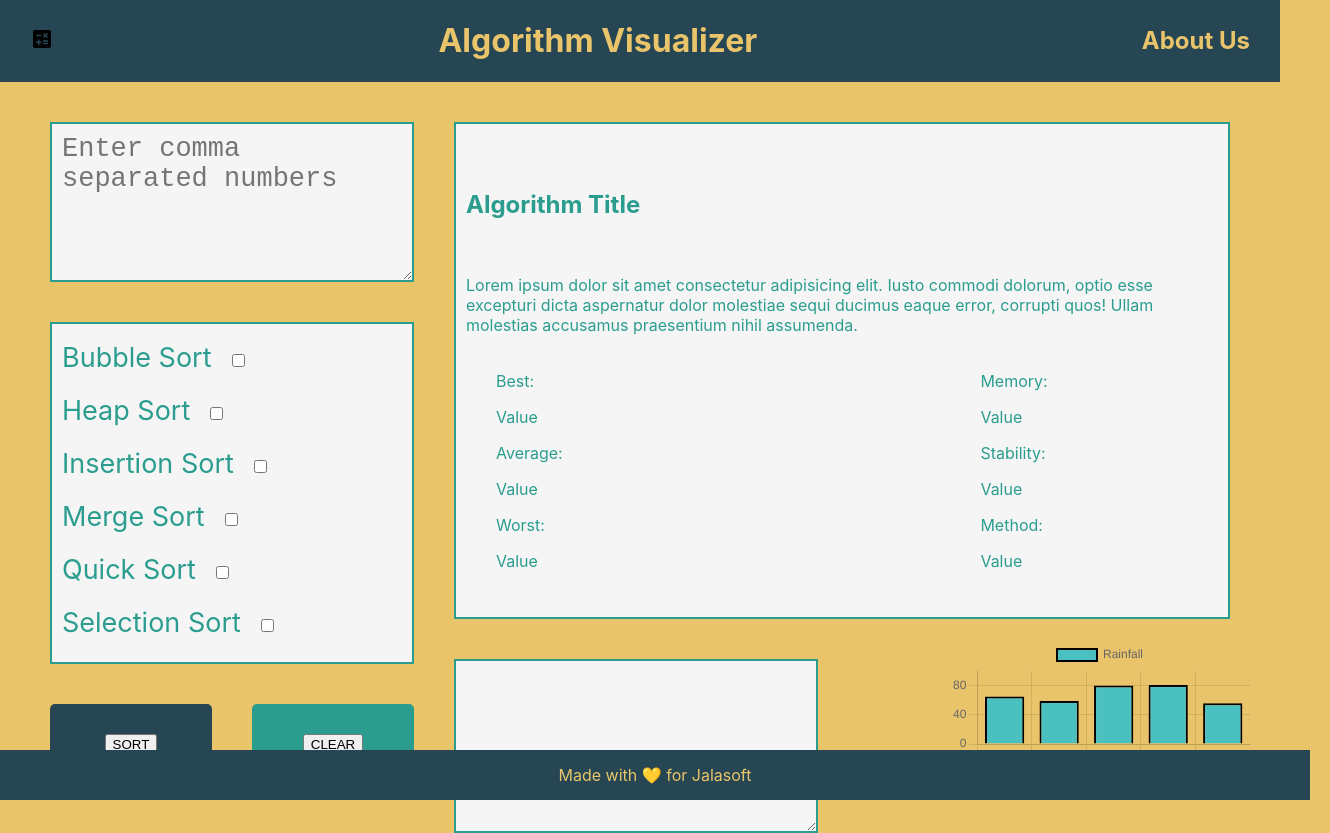
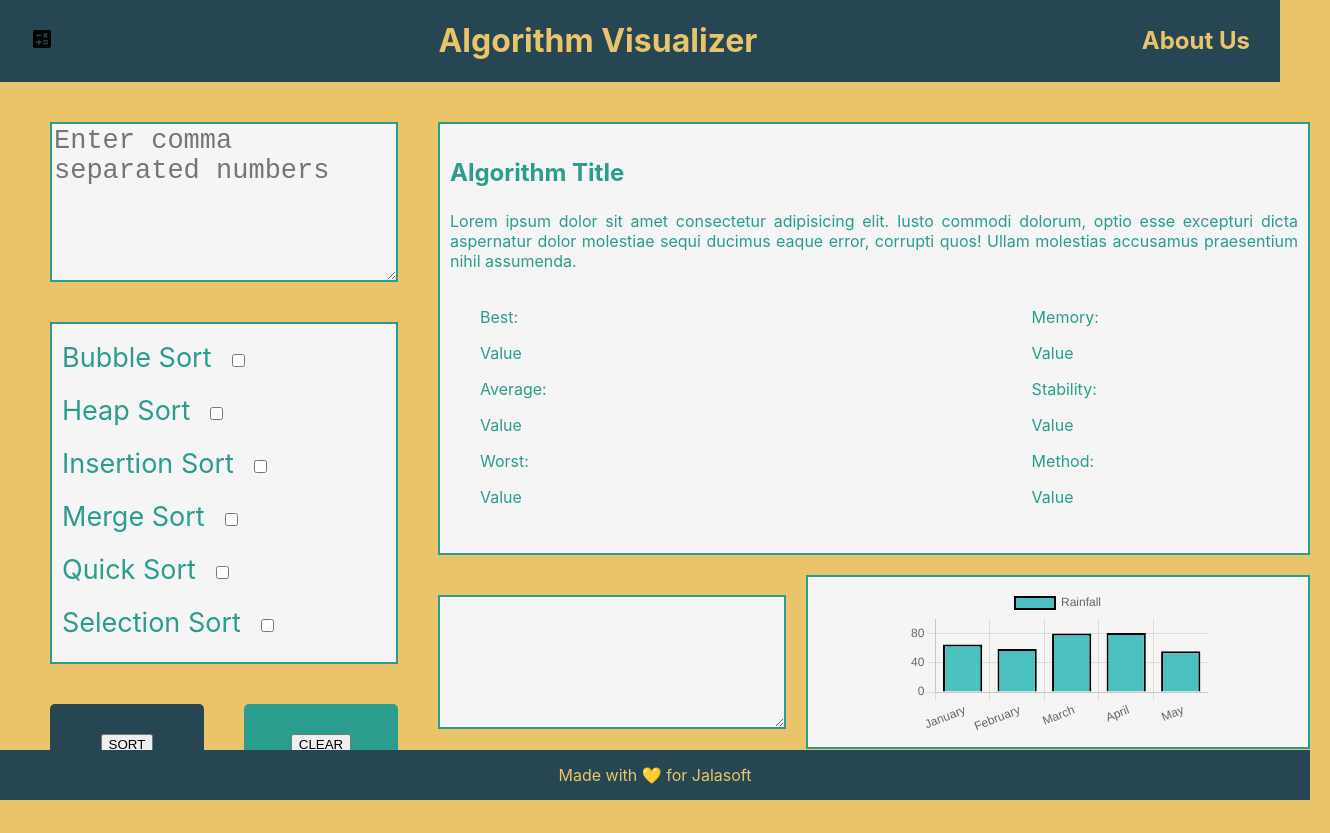
Before and after one commit to mariachi9999/sorting-visualizer, a React (Create React App) app in the folder client/: page / in a window 1280 px wide. Shown: the whole page, 1330 px wide, since content can reach past the window. Built offline with nearby package versions, Linux system fonts and the light colour scheme.

Commit message:
changes to graph

```diff
--- a/client/src/components/AlgoInfo/AlgoInfo.jsx
+++ b/client/src/components/AlgoInfo/AlgoInfo.jsx
@@ -4,7 +4,7 @@ import styles from "./AlgoInfo.module.css";
 function AlgoInfo() {
   return (
     <div id={styles.container} className={styles.text}>
-      <h6 className={styles.title}>Algorithm Title</h6>
+      <h3 className={styles.title}>Algorithm Title</h3>
       <p>
         Lorem ipsum dolor sit amet consectetur adipisicing elit. Iusto commodi
         dolorum, optio esse excepturi dicta aspernatur dolor molestiae sequi
--- a/client/src/components/AlgoInfo/AlgoInfo.module.css
+++ b/client/src/components/AlgoInfo/AlgoInfo.module.css
@@ -12,10 +12,12 @@
   border-width: 2px;
   font-size: 16px;
   color: var(--primary);
-  text-align: left;
+  text-align: justify;
   padding: 10px;
 }
 
 .title {
+  text-align: start;
   font-size: 24px;
+  padding-top: 0px;
 }
--- a/client/src/components/GraphSort/GraphSort.jsx
+++ b/client/src/components/GraphSort/GraphSort.jsx
@@ -17,7 +17,7 @@ const state = {
 
 function GraphSort({ chartData }) {
   return (
-    <div>
+    <div className={styles.graphContainer}>
       <Bar
         data={state}
         options={{
--- a/client/src/components/GraphSort/GraphSort.module.css
+++ b/client/src/components/GraphSort/GraphSort.module.css
@@ -2,3 +2,17 @@
   display: flex;
   justify-content: space-around;
 }
+
+.graphContainer {
+  border: 0;
+  border-bottom: 1px solid;
+  padding: 10px 100px;
+  outline: none;
+  flex-basis: 42%;
+  margin-right: 20px;
+  background-color: whitesmoke;
+  border-style: solid;
+  border-width: 2px;
+  color: var(--primary);
+  text-align: justify;
+}
--- a/client/src/components/OutputValues/OutputValues.jsx
+++ b/client/src/components/OutputValues/OutputValues.jsx
@@ -3,7 +3,7 @@ import styles from "./OutputValues.module.css";
 
 function OutputValues() {
   return (
-    <div id={styles.container}>
+    <div id={styles.container} >
       <textarea></textarea>
     </div>
   );
--- a/client/src/components/OutputValues/OutputValues.module.css
+++ b/client/src/components/OutputValues/OutputValues.module.css
@@ -2,3 +2,17 @@
   display: flex;
   justify-content: space-around;
 }
+
+.outputContainer {
+  border: 0;
+  border-bottom: 1px solid;
+  padding: 10px 100px;
+  outline: none;
+  flex-basis: 42%;
+  margin-right: 20px;
+  background-color: whitesmoke;
+  border-style: solid;
+  border-width: 2px;
+  color: var(--primary);
+  text-align: justify;
+}
--- a/client/src/components/SelectSort/SelectSort.module.css
+++ b/client/src/components/SelectSort/SelectSort.module.css
@@ -3,7 +3,7 @@
   flex-direction: column;
 }
 
-.container{
+.container {
   border: 0;
   border-bottom: 1px solid;
   padding: 10px;
@@ -16,6 +16,9 @@
   border-width: 2px;
   font-size: 27px;
   color: var(--primary);
-  text-align: left;
+  text-align: justify;
+}
 
+.input{
+  text-align: justify;
 }
--- a/client/src/index.css
+++ b/client/src/index.css
@@ -26,7 +26,6 @@ code {
   display: flex;
   align-items: flex-start;
   justify-content: space-between;
-
 }
 
 .header {
@@ -53,10 +52,8 @@ input,
 textarea {
   border: 0;
   border-bottom: 1px solid;
-  padding: 10px;
   outline: none;
   flex-basis: 100%;
-  min-height: 100%;
   margin: 20px;
   background-color: whitesmoke;
   border-style: solid;
```
